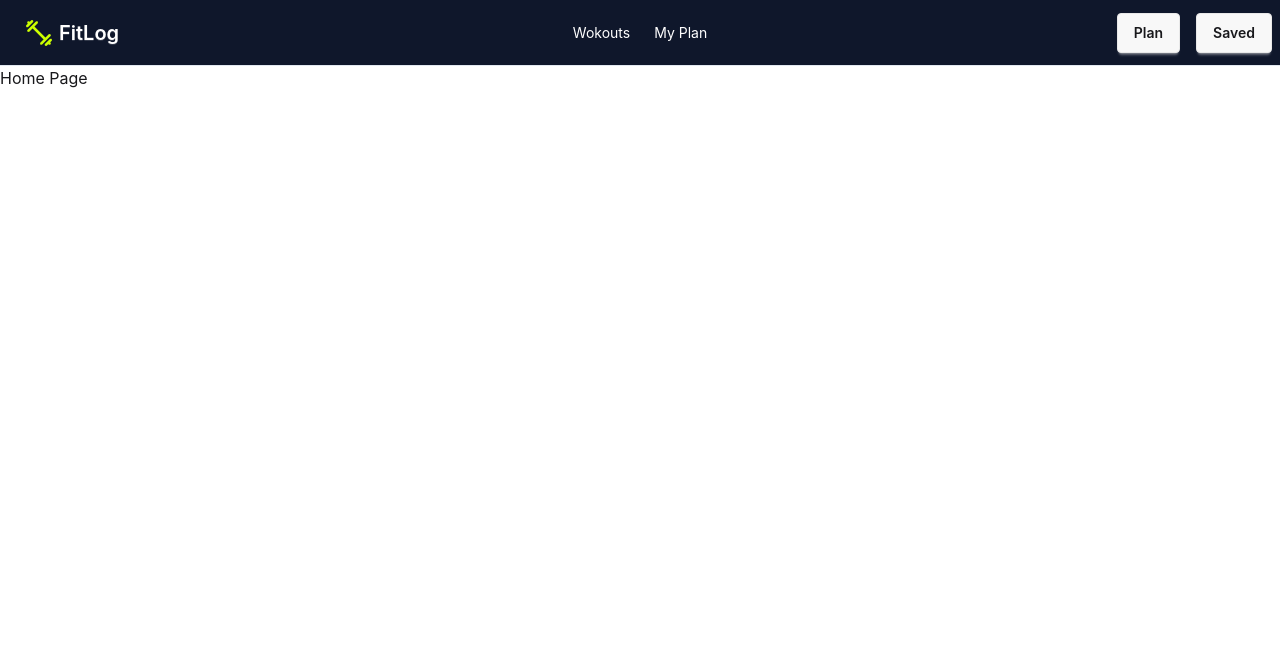
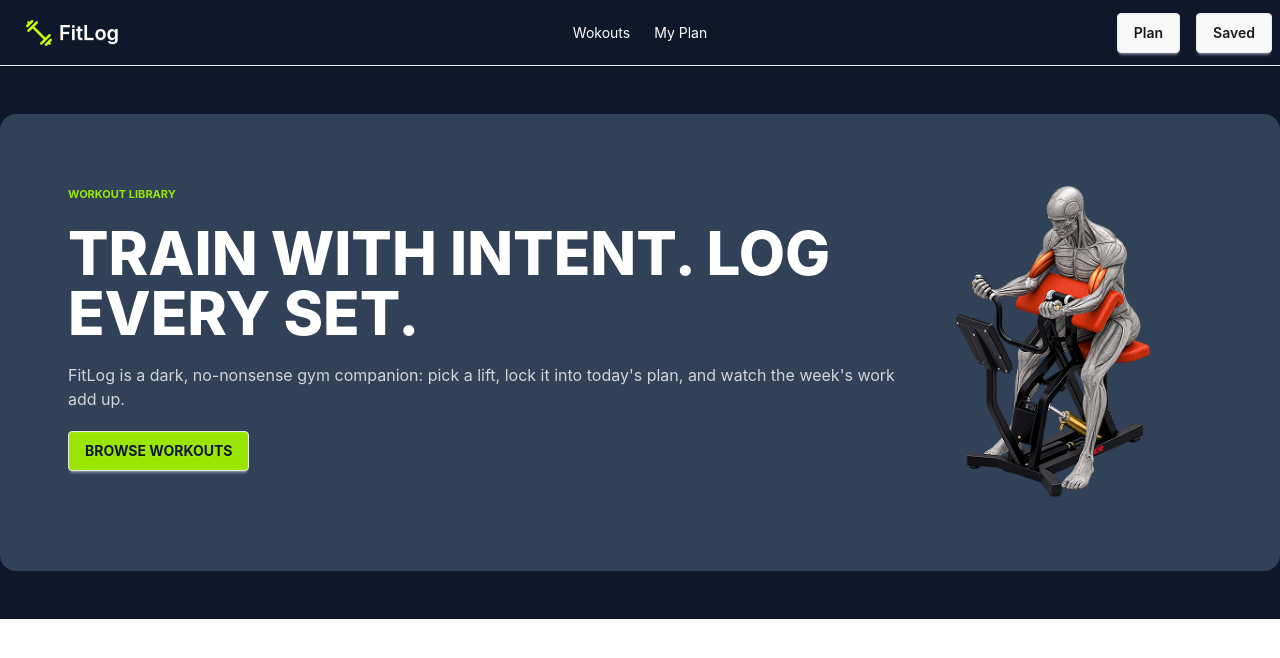
Before and after one commit to mahbub810515/a06-Fit-Log, a Next.js app: page / in a window 1280 px wide. Shown: the top 658 px of the page. Built offline with nearby package versions, Linux system fonts and the light colour scheme.

Commit message:
banner component added to page layout

```diff
--- a/src/app/globals.css
+++ b/src/app/globals.css
@@ -1,2 +1,5 @@
 @import "tailwindcss";
 @plugin "daisyui";
+@theme{
+    --color-primary-gray:#9CA3AF;
+}
--- a/src/app/page.tsx
+++ b/src/app/page.tsx
@@ -1,8 +1,11 @@
+import Banner from '@/component/Banner'
 import React from 'react'
 
 const Page = () => {
   return (
-    <div>Home Page</div>
+    <div className='bg-slate-900'>
+      <Banner/>
+    </div>
   )
 }
 
--- /dev/null
+++ b/src/component/Banner.tsx
@@ -0,0 +1,23 @@
+import Image from "next/image"
+import bannerImage from '@/assets/banner.png';
+
+
+const Banner = () => {
+    return (
+        <div className="container mx-auto flex justify-between bg-slate-700 my-12 py-18 px-17 rounded-2xl">
+            <div>
+                <h5 className="font-bold text-[11px] text-lime-400">WORKOUT LIBRARY</h5>
+                <h1 className="font-extrabold text-6xl text-white my-5">TRAIN WITH INTENT. LOG <br />EVERY SET.</h1>
+                <p className="font-normal text-[16px] text-gray-300">FitLog is a dark, no-nonsense gym companion: pick a lift, lock it
+                    into today's plan, and watch the week's work add up.</p>
+                <button className="btn bg-lime-400 font-bold text-gray-900 mt-5">BROWSE WORKOUTS</button>
+            </div>
+            <div>
+                <Image src={bannerImage} alt="banner image"/>
+            </div>
+
+        </div>
+    )
+}
+
+export default Banner
```
